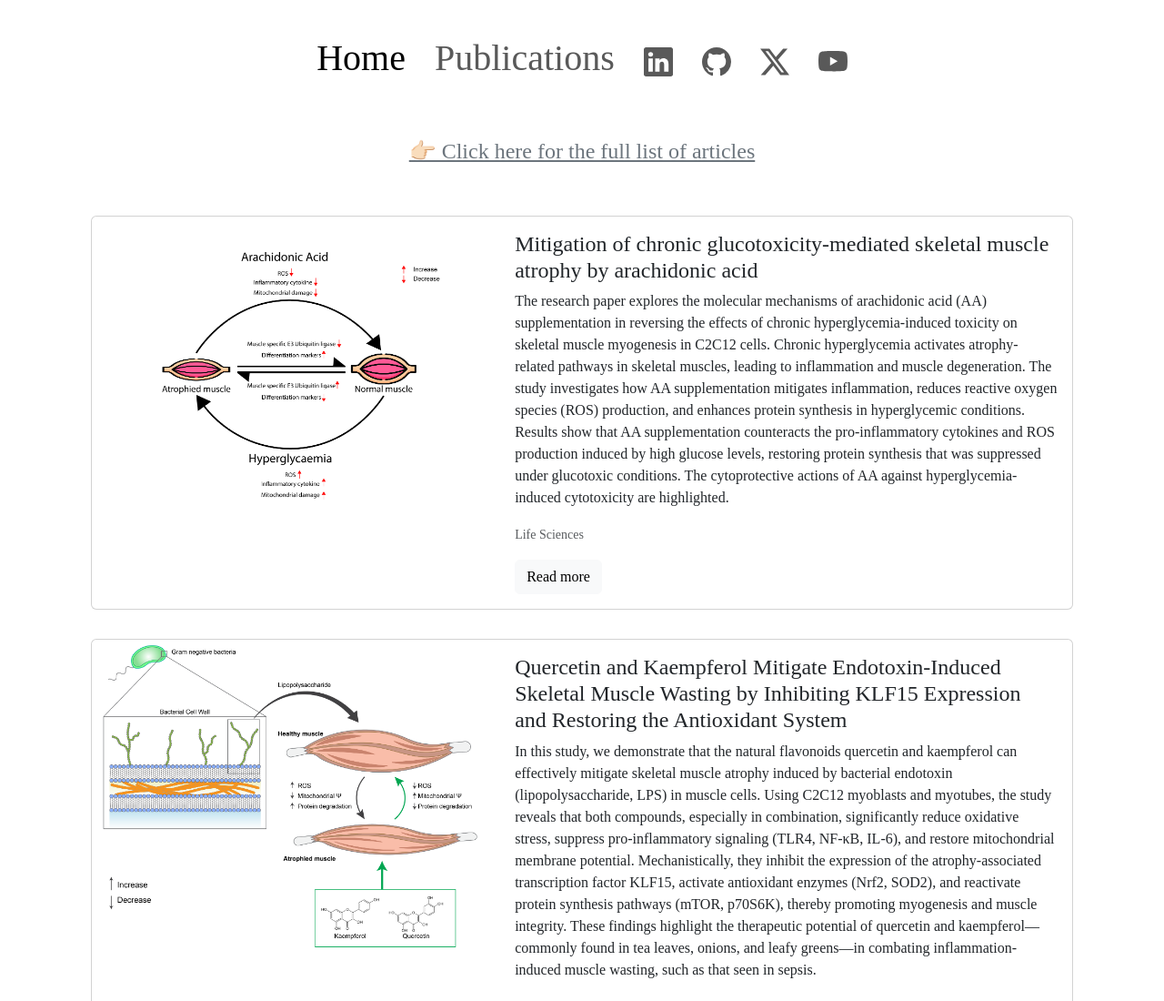
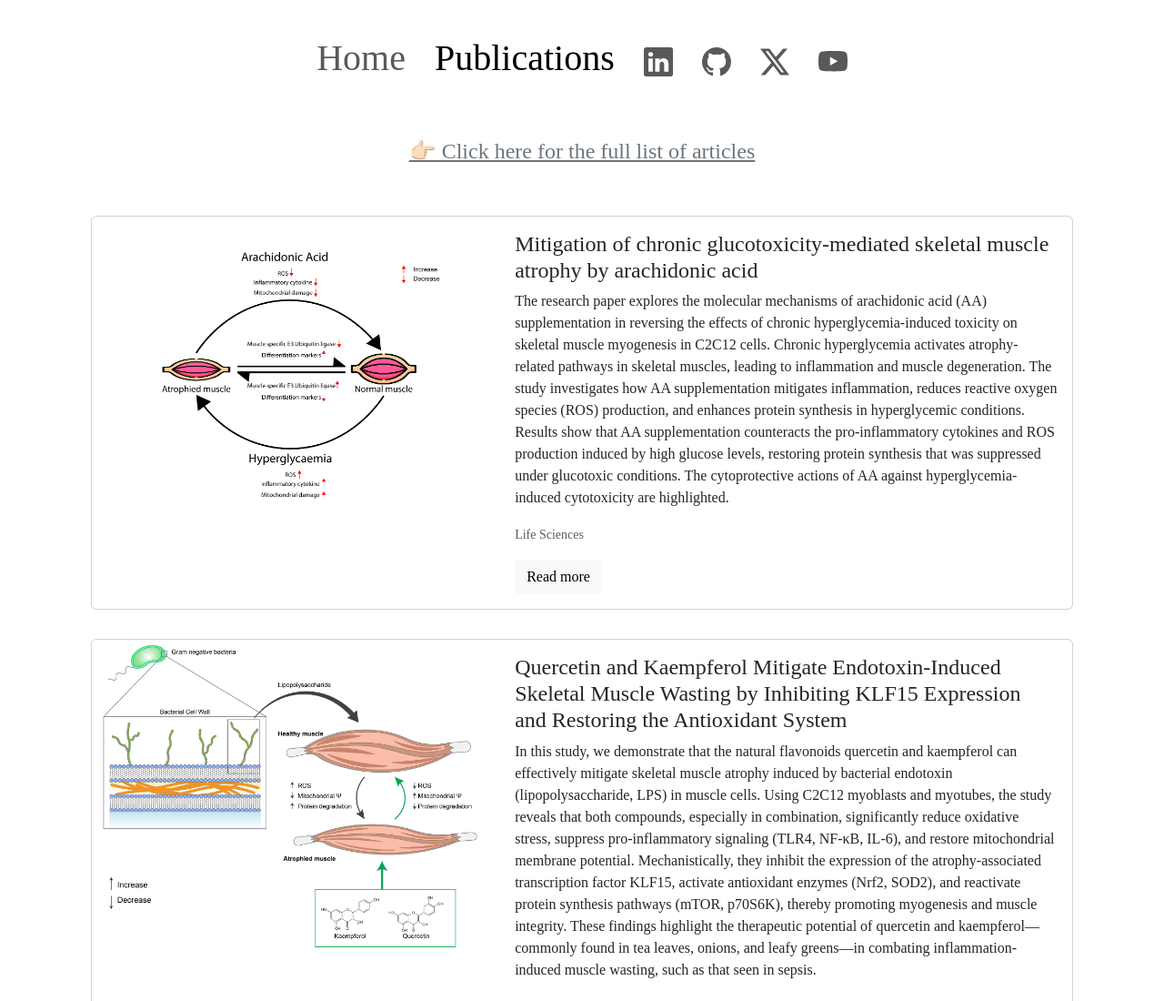
Before and after one commit to akashmitraa/personal-website, a plain HTML site: page publications.html in a window 1280 px wide. Shown: the top 1100 px of the page at 91% size. Drawn offline with nearby package versions, Linux system fonts and the light colour scheme.

Commit message:
nav bar in publication page

```diff
--- a/publications.html
+++ b/publications.html
@@ -20,8 +20,8 @@
               </button>
               <div class="collapse navbar-collapse text-center" id="navbarNavAltMarkup">
                 <div class="navbar-nav h1 fw-regular">
-                  <a class="nav-link active px-3" href="index.html">Home</a>
-                  <a class="nav-link px-3" aria-current="page" href="publications.html">Publications</a>
+                  <a class="nav-link px-3" href="index.html">Home</a>
+                  <a class="nav-link active px-3" aria-current="page" href="publications.html">Publications</a>
                   <a class="nav-link px-3" href="https://www.linkedin.com/in/akashmitraa/" target="_blank">
                     <svg xmlns="http://www.w3.org/2000/svg" width="32" height="32" fill="currentColor" class="bi bi-linkedin" viewBox="0 0 16 16">
                         <path d="M0 1.146C0 .513.526 0 1.175 0h13.65C15.474 0 16 .513 16 1.146v13.708c0 .633-.526 1.146-1.175 1.146H1.175C.526 16 0 15.487 0 14.854zm4.943 12.248V6.169H2.542v7.225zm-1.2-8.212c.837 0 1.358-.554 1.358-1.248-.015-.709-.52-1.248-1.342-1.248S2.4 3.226 2.4 3.934c0 .694.521 1.248 1.327 1.248zm4.908 8.212V9.359c0-.216.016-.432.08-.586.173-.431.568-.878 1.232-.878.869 0 1.216.662 1.216 1.634v3.865h2.401V9.25c0-2.22-1.184-3.252-2.764-3.252-1.274 0-1.845.7-2.165 1.193v.025h-.016l.016-.025V6.169h-2.4c.03.678 0 7.225 0 7.225z"/>
```
